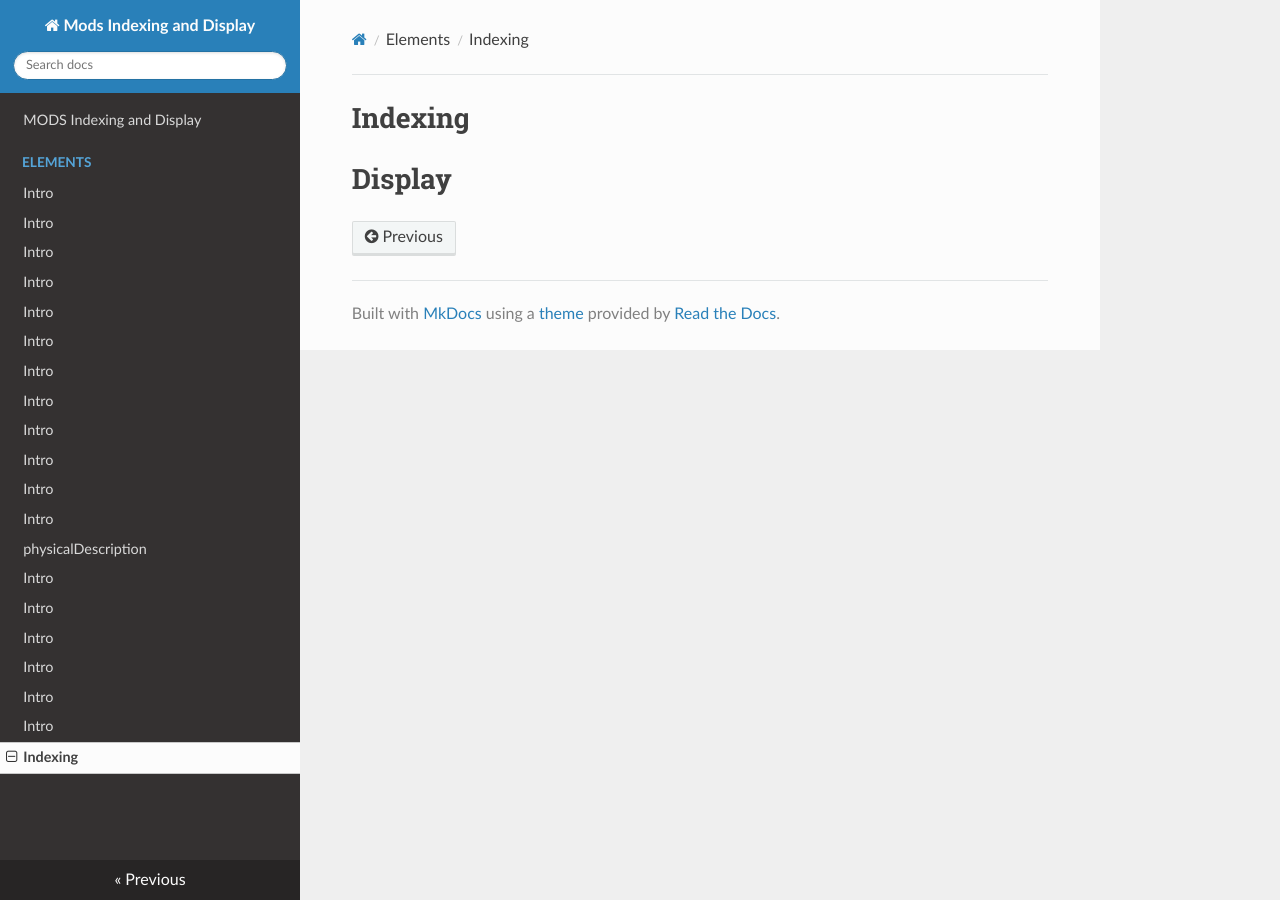
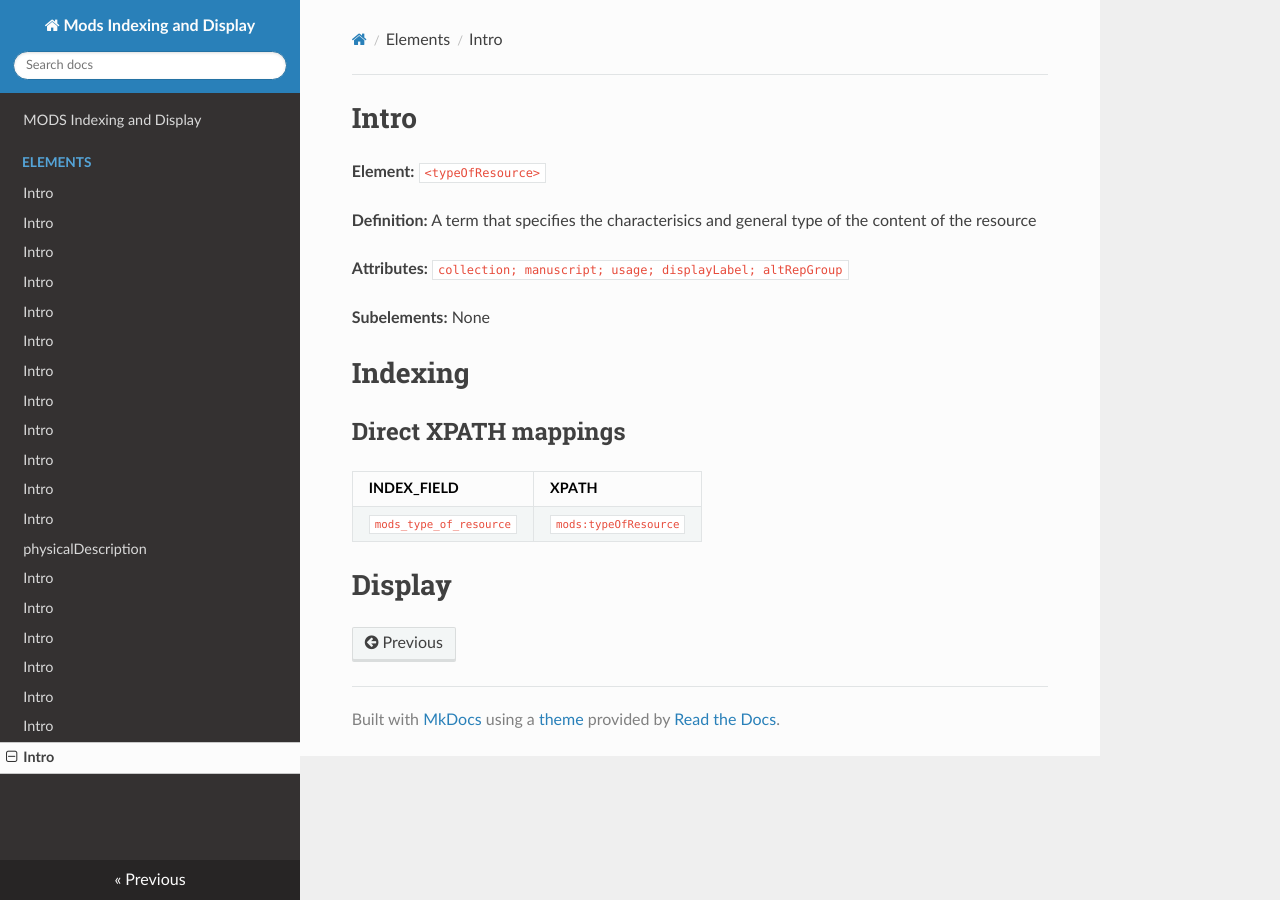
Before and after one commit to Brown-University-Library/mods-documenatation, an MkDocs documentation site: the page built from docs/elements/typeOfResource.md, in a window 1280 px wide. Built offline with MkDocs 1.6.1, drawn with Linux system fonts in a browser that asks for light colours; nearby versions of some CDN libraries.

Commit message:
typeOfResource intro and indexing

````diff
--- a/docs/elements/typeOfResource.md
+++ b/docs/elements/typeOfResource.md
@@ -1,3 +1,22 @@
+# Intro
+
+**Element:** ```<typeOfResource>```
+
+**Definition:**
+A term that specifies the characterisics and general type of the content of the resource
+
+**Attributes:**
+```collection; manuscript; usage; displayLabel; altRepGroup```
+
+**Subelements:**
+None
 # Indexing
 
+## Direct XPATH mappings
+
+INDEX_FIELD | XPATH
+----------  |------
+```mods_type_of_resource``` | ```mods:typeOfResource```
+
+
 # Display
````
